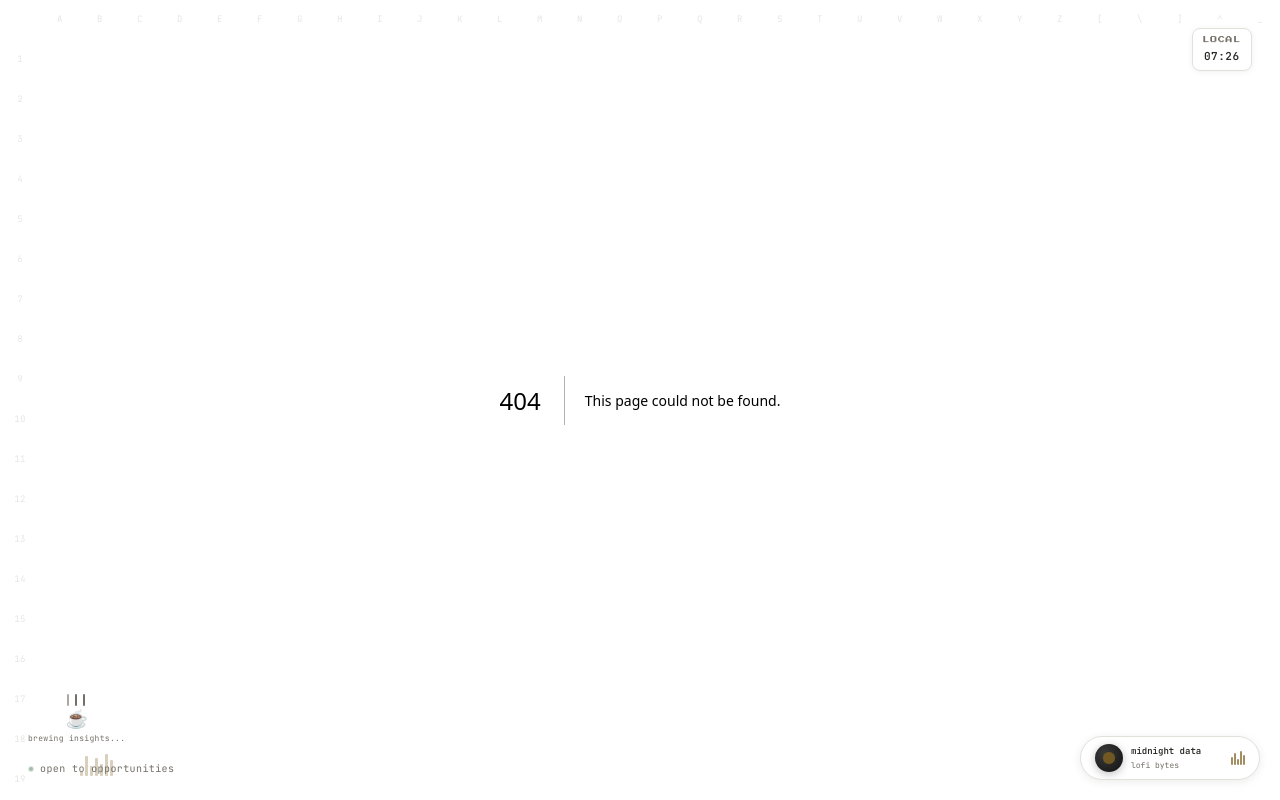
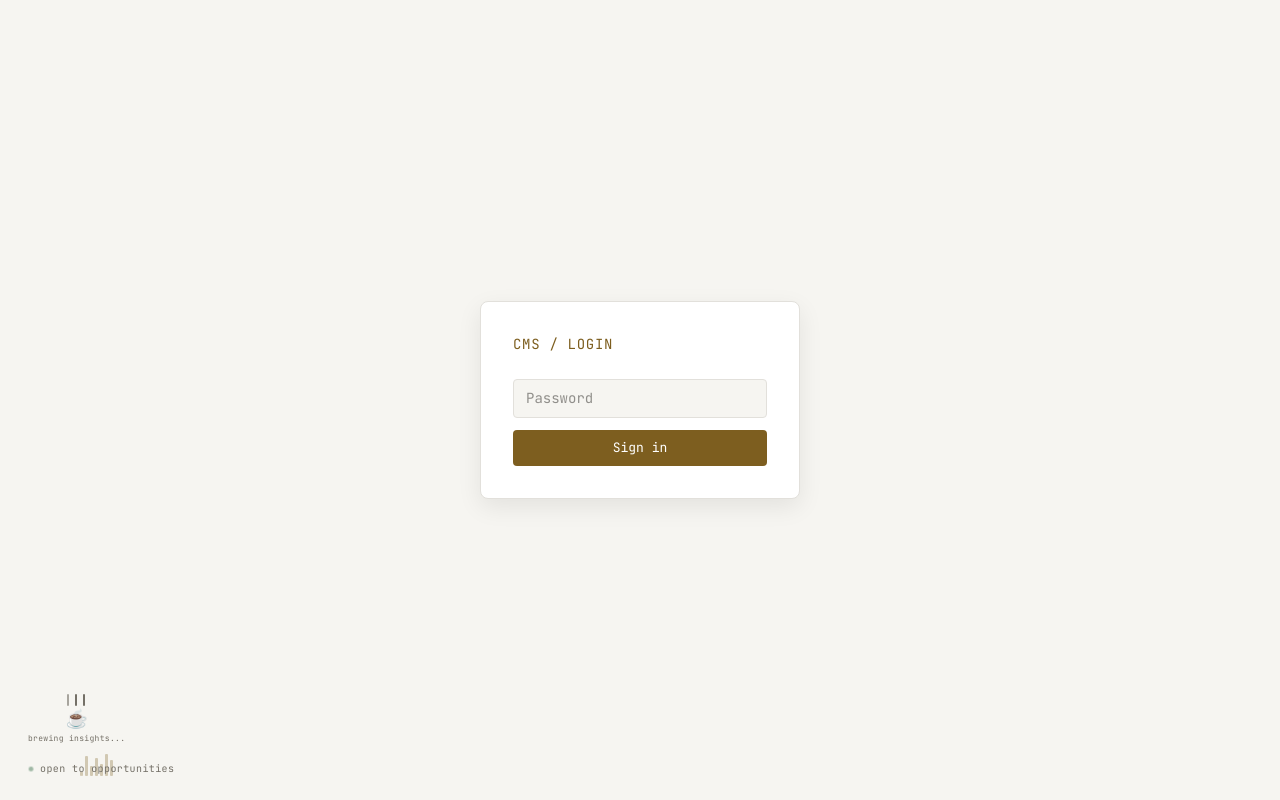
Before and after one commit to AdityaDutta02/sulagna-portfolio, a Next.js app: page /admin/login in a window 1280 px wide. Before the commit this address had no page. Built offline with nearby package versions, Linux system fonts and the light colour scheme.

Commit message:
feat(cms): admin layout, nav, login page, root redirect
Co-Authored-By: Claude Sonnet 4.6 <noreply@anthropic.com>

```diff
--- /dev/null
+++ b/app/admin/layout.tsx
@@ -0,0 +1,29 @@
+import React, { type ReactNode } from 'react';
+import { AdminNav } from '@/components/admin/admin-nav';
+
+export default function AdminLayout({ children }: { children: ReactNode }): React.JSX.Element {
+  return (
+    <div
+      style={{
+        position: 'fixed',
+        inset: 0,
+        zIndex: 50,
+        background: 'var(--bg)',
+        display: 'flex',
+        flexDirection: 'column',
+        overflow: 'hidden',
+      }}
+    >
+      <AdminNav />
+      <main
+        style={{
+          flex: 1,
+          overflow: 'auto',
+          padding: '1.5rem',
+        }}
+      >
+        {children}
+      </main>
+    </div>
+  );
+}
--- /dev/null
+++ b/app/admin/login/page.tsx
@@ -0,0 +1,113 @@
+'use client';
+
+import React, { useState, type FormEvent } from 'react';
+import { useRouter } from 'next/navigation';
+
+export default function AdminLogin(): React.JSX.Element {
+  const [password, setPassword] = useState('');
+  const [error, setError] = useState('');
+  const [loading, setLoading] = useState(false);
+  const router = useRouter();
+
+  async function handleSubmit(e: FormEvent): Promise<void> {
+    e.preventDefault();
+    setLoading(true);
+    setError('');
+
+    const res = await fetch('/api/admin/auth', {
+      method: 'POST',
+      headers: { 'Content-Type': 'application/json' },
+      body: JSON.stringify({ password }),
+    });
+
+    if (res.ok) {
+      router.push('/admin/inbox');
+    } else {
+      setError('Invalid password');
+      setLoading(false);
+    }
+  }
+
+  return (
+    <div
+      style={{
+        position: 'fixed',
+        inset: 0,
+        zIndex: 50,
+        background: 'var(--bg)',
+        display: 'flex',
+        alignItems: 'center',
+        justifyContent: 'center',
+      }}
+    >
+      <div
+        style={{
+          width: '320px',
+          background: 'var(--bg-card)',
+          border: '1px solid var(--border)',
+          borderRadius: '8px',
+          padding: '2rem',
+          boxShadow: 'var(--shadow-card)',
+        }}
+      >
+        <h1
+          style={{
+            fontFamily: 'var(--font-mono)',
+            fontSize: '14px',
+            color: 'var(--amber)',
+            marginBottom: '1.5rem',
+            letterSpacing: '0.05em',
+          }}
+        >
+          CMS / LOGIN
+        </h1>
+        <form onSubmit={handleSubmit}>
+          <input
+            type="password"
+            value={password}
+            onChange={(e) => setPassword(e.target.value)}
+            placeholder="Password"
+            required
+            autoFocus
+            style={{
+              width: '100%',
+              padding: '0.5rem 0.75rem',
+              border: '1px solid var(--border)',
+              borderRadius: '4px',
+              background: 'var(--bg)',
+              color: 'var(--text)',
+              fontFamily: 'var(--font-mono)',
+              fontSize: '14px',
+              boxSizing: 'border-box',
+              marginBottom: '0.75rem',
+              outline: 'none',
+            }}
+          />
+          {error && (
+            <p style={{ color: 'var(--coral)', fontSize: '12px', marginBottom: '0.75rem' }}>
+              {error}
+            </p>
+          )}
+          <button
+            type="submit"
+            disabled={loading}
+            style={{
+              width: '100%',
+              padding: '0.5rem',
+              background: 'var(--amber)',
+              color: '#fff',
+              border: 'none',
+              borderRadius: '4px',
+              fontFamily: 'var(--font-mono)',
+              fontSize: '13px',
+              cursor: loading ? 'not-allowed' : 'pointer',
+              opacity: loading ? 0.7 : 1,
+            }}
+          >
+            {loading ? 'Signing in…' : 'Sign in'}
+          </button>
+        </form>
+      </div>
+    </div>
+  );
+}
--- /dev/null
+++ b/app/admin/page.tsx
@@ -0,0 +1,5 @@
+import { redirect } from 'next/navigation';
+
+export default function AdminRoot(): never {
+  redirect('/admin/inbox');
+}
--- /dev/null
+++ b/components/admin/admin-nav.tsx
@@ -0,0 +1,78 @@
+'use client';
+
+import React from 'react';
+import Link from 'next/link';
+import { usePathname } from 'next/navigation';
+import { useRouter } from 'next/navigation';
+
+const NAV_LINKS = [
+  { href: '/admin/inbox',        label: 'Inbox'        },
+  { href: '/admin/queue',        label: 'Queue'        },
+  { href: '/admin/generate',     label: 'Generate'     },
+  { href: '/admin/style-guides', label: 'Style Guides' },
+  { href: '/admin/sources',      label: 'Sources'      },
+];
+
+export function AdminNav(): React.JSX.Element {
+  const pathname = usePathname();
+  const router = useRouter();
+
+  async function handleLogout(): Promise<void> {
+    await fetch('/api/admin/auth?action=logout', { method: 'POST' });
+    router.push('/admin/login');
+  }
+
+  return (
+    <nav
+      style={{
+        borderBottom: '1px solid var(--border)',
+        background: 'var(--bg-card)',
+        padding: '0 1.5rem',
+        display: 'flex',
+        alignItems: 'center',
+        gap: '0.25rem',
+        height: '48px',
+        flexShrink: 0,
+      }}
+    >
+      <span style={{ fontFamily: 'var(--font-mono)', fontSize: '12px', color: 'var(--amber)', marginRight: '1rem', fontWeight: 600 }}>
+        CMS
+      </span>
+      {NAV_LINKS.map(({ href, label }) => (
+        <Link
+          key={href}
+          href={href}
+          style={{
+            padding: '0.25rem 0.75rem',
+            borderRadius: '4px',
+            fontSize: '13px',
+            fontFamily: 'var(--font-body)',
+            color: pathname === href ? 'var(--amber)' : 'var(--text-muted)',
+            background: pathname === href ? 'var(--amber-light)' : 'transparent',
+            textDecoration: 'none',
+            fontWeight: pathname === href ? 600 : 400,
+          }}
+        >
+          {label}
+        </Link>
+      ))}
+      <div style={{ marginLeft: 'auto' }}>
+        <button
+          onClick={handleLogout}
+          style={{
+            padding: '0.25rem 0.75rem',
+            borderRadius: '4px',
+            fontSize: '12px',
+            fontFamily: 'var(--font-mono)',
+            color: 'var(--text-muted)',
+            background: 'transparent',
+            border: '1px solid var(--border)',
+            cursor: 'pointer',
+          }}
+        >
+          Logout
+        </button>
+      </div>
+    </nav>
+  );
+}
```
